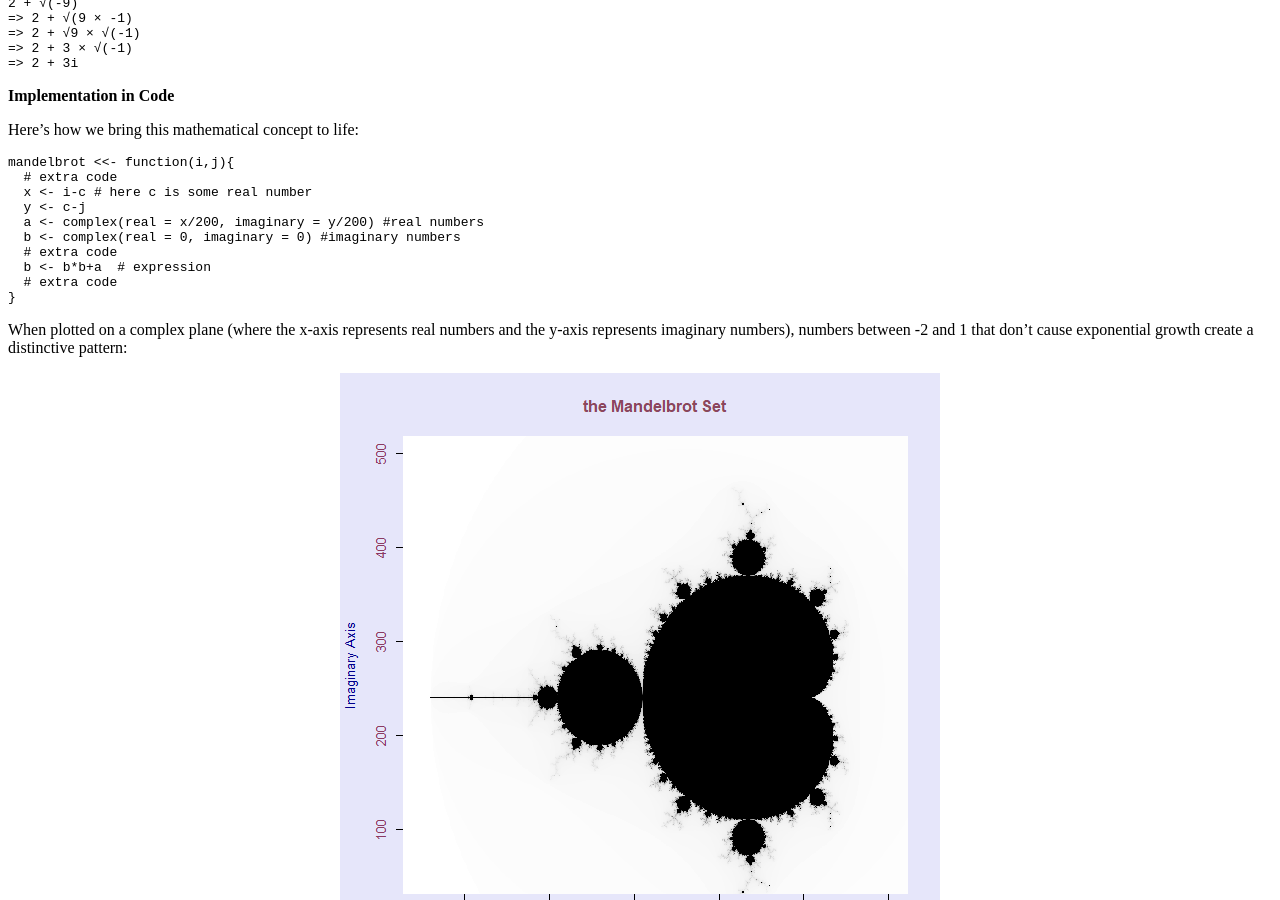
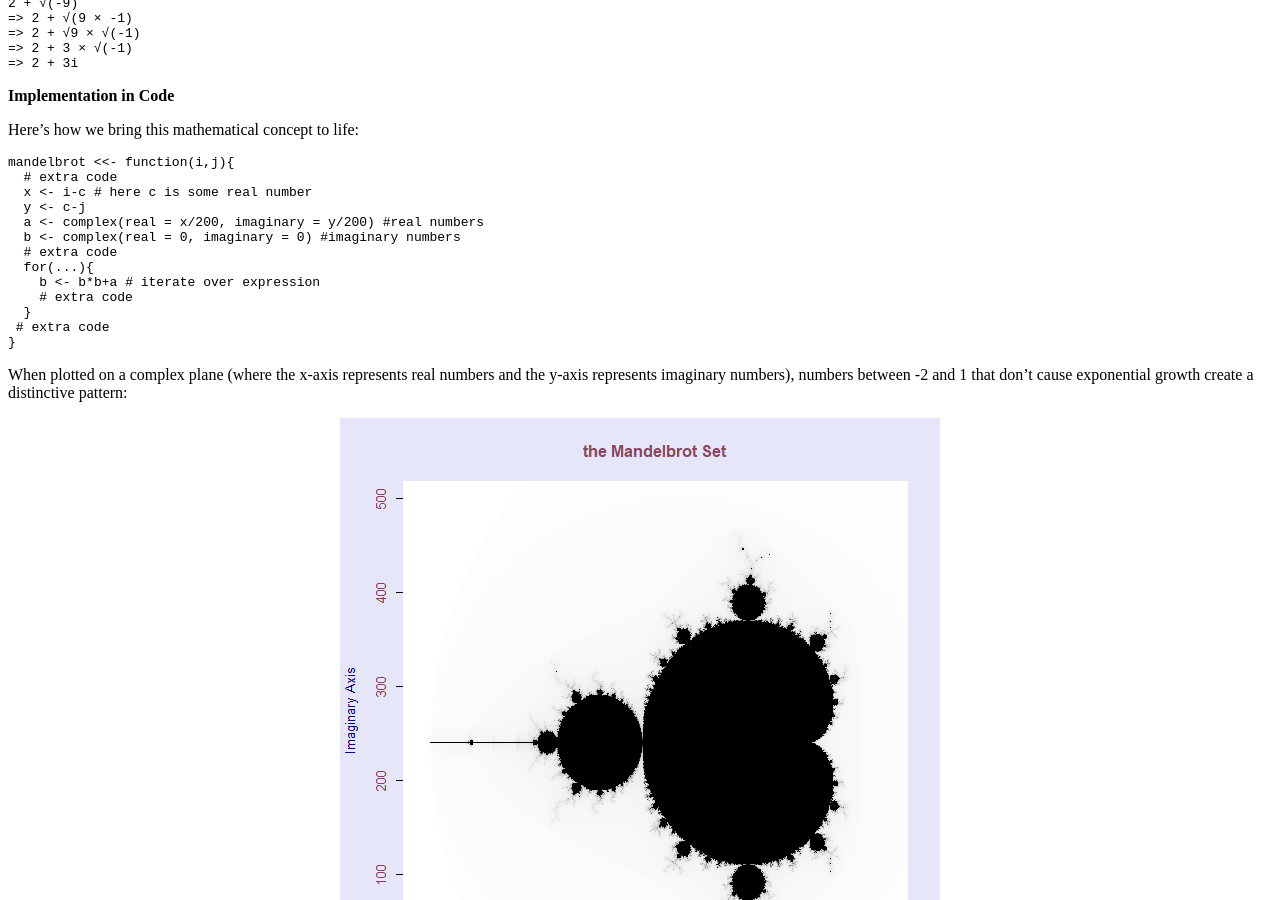
Before and after one commit to mihirp161/mihirp161.github.io, a Jekyll site: the page built from _posts/2020-01-17-mandelbrot.md, in a window 1280 px wide and 900 px high, scrolled down 1644 px. Built offline with Jekyll 4.4.1, drawn with Linux system fonts in a browser that asks for light colours; cached includes are drawn as plain includes; nearby versions of some CDN libraries.

Commit message:
Update 2020-01-17-mandelbrot.md

````diff
--- a/_posts/2020-01-17-mandelbrot.md
+++ b/_posts/2020-01-17-mandelbrot.md
@@ -45,8 +45,11 @@ mandelbrot <<- function(i,j){
   a <- complex(real = x/200, imaginary = y/200) #real numbers
   b <- complex(real = 0, imaginary = 0) #imaginary numbers
   # extra code
-  b <- b*b+a  # expression
-  # extra code
+  for(...){
+    b <- b*b+a # iterate over expression
+    # extra code
+  }
+ # extra code
 }
 ```
 
````
